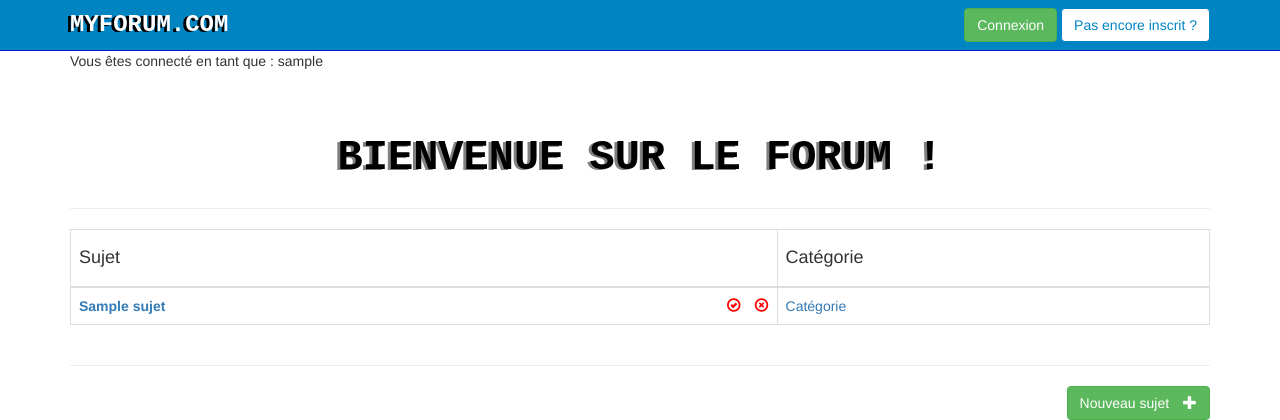
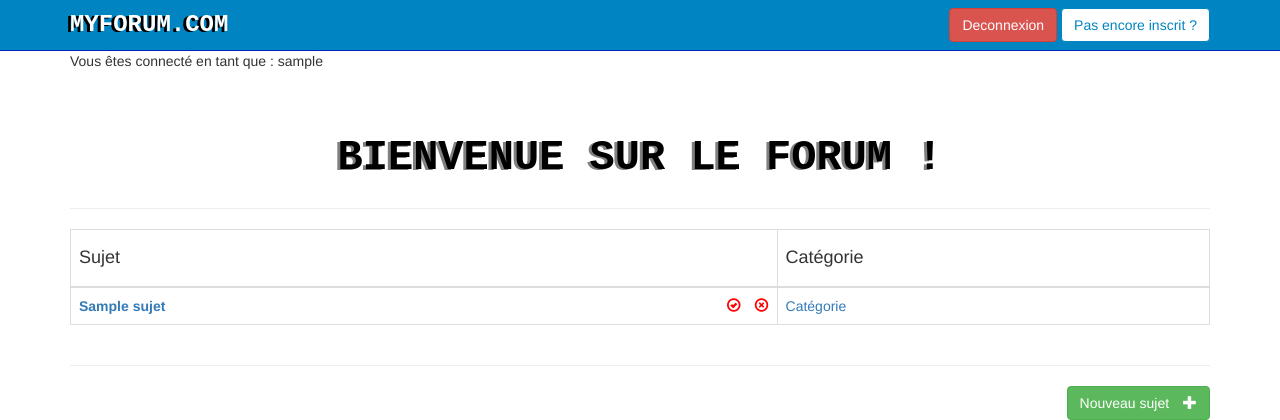
Before and after one commit to tcollin/Forum, a PHP site: template src/vue/v_accueil.php in a window 1280 px wide. Shown: the top 420 px of the page. Run offline with PHP 8.4, Linux system fonts and the light colour scheme; the visitor is signed in with stand-in values (Sample User, id 1); the template is opened without the code that fills it: most values are stand-ins (such as "Sample title", 1, 10 or a date in 2020); some libraries are stand-ins or nearby versions.

Commit message:
connexion/deconnexion
Connexion et Déconnexion fonctionnent.
A voir pour une amélioration en utilisant session_start()

```diff
--- a/src/vue/v_header.php
+++ b/src/vue/v_header.php
@@ -30,9 +30,17 @@
                 </div>
                 <div id="navbar" class="navbar-collapse collapse">
                     <form class="navbar-form navbar-right">
+
+                        <?php if (!isset($_SESSION["pseudo"])){?>
                         <a href="#?w=500" rel="connexion" class="poplight">
                             <button type="submit" class="btn btn-success">Connexion</button>
                         </a>
+                        <?php }  else{ ?>
+                            <a href="#?w=500" rel="deconnexion" class="poplight">
+                            <button type="submit" class="btn btn-danger">Deconnexion</button>
+                        </a>
+                       <?php } ?>
+
                         <a href="#?w=500" rel="inscription" class="poplight">
                             <button type="submit" class="btn btn-warning">Pas encore inscrit ?</button>
                         </a>
@@ -47,14 +55,24 @@
         <form method='post' action='login'>
             <label>Pseudo :</label>
             <br />
-            <input type="text" id="pseudo" name="pseudo" class="connexion-pseudo" require/>
+            <input type="text" id="pseudo" name="pseudo" class="connexion-pseudo" />
             <br />
             <label>Mot de passe :</label>
             <br />
-            <input type="password" id="mdp" name="mdp" class="connexion-mdp" require />
+            <input type="password" id="mdp" name="mdp" class="connexion-mdp"  />
             <div class="btn-popup">
                 <hr>
                 <button type="submit"  class="btn btn-success btn-connecter"  name="connexion" id="btn-connecter">Se connecter</button>
+            </div>
+        </form>
+    </div>
+
+    <div id="deconnexion" class="popup_block">
+        <form method='post' action='deconnexion'>
+            <label>Vous allez vous déconnecter</label>
+            <div class="btn-popup">
+                <hr>
+                <button type="submit"  class="btn btn-success btn-connecter"  name="deco" id="btn-deconnecter">Ok</button>
             </div>
         </form>
     </div>
```
Also changed, not shown: src/controleur/c_accueil.php (+12 -4 lines), src/modele/m_person.php (+2 -8 lines).
